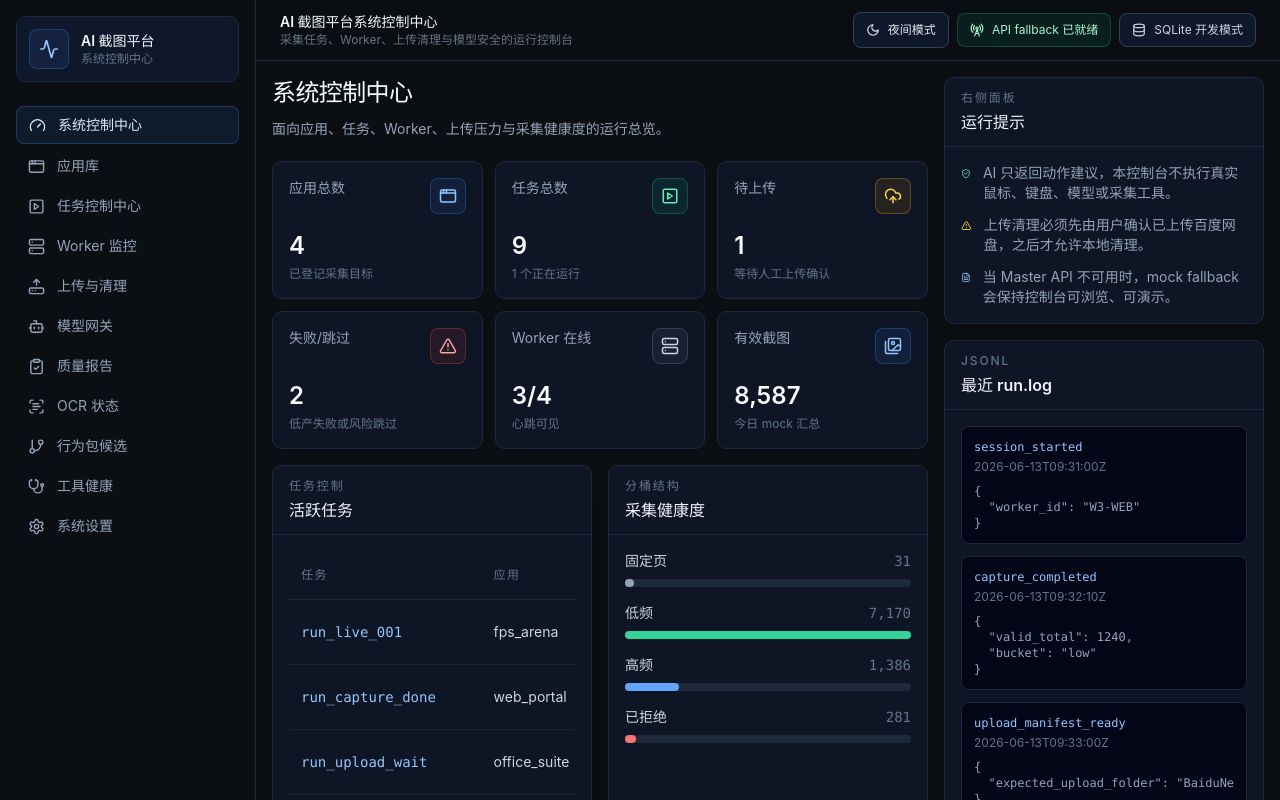
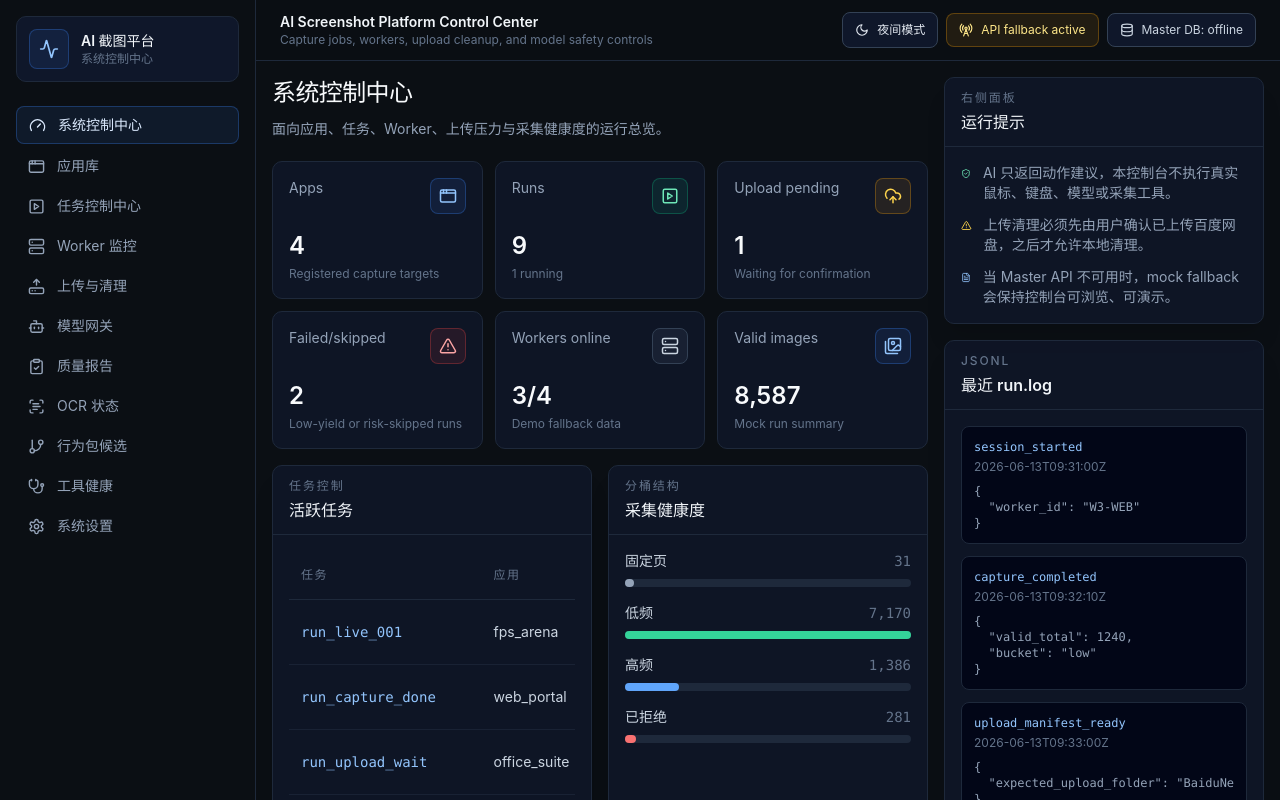
Before and after one commit to xiaozhao0625/model, a React (Vite) app in the folder apps/web-console/: page / in a window 1280 px wide. Shown: the top 800 px of the page. Built offline with nearby package versions, Linux system fonts and the light colour scheme; no server answers.

Commit message:
fix: use live worker api in web console

```diff
--- a/apps/web-console/src/components/dashboard/system-metrics.tsx
+++ b/apps/web-console/src/components/dashboard/system-metrics.tsx
@@ -1,23 +1,50 @@
 import { AlertTriangle, AppWindow, Images, PlaySquare, Server, UploadCloud } from "lucide-react";
-import { mockApps, mockRuns, mockWorkers } from "../../lib/mock-data";
+import { useEffect, useState } from "react";
+import { apiClient } from "../../lib/api-client";
+import type { WorkerRecord } from "../../lib/api-types";
+import { mockApps, mockRuns } from "../../lib/mock-data";
 import { formatNumber } from "../../lib/format";
 import { MetricCard } from "../ui/metric-card";
 
 export function SystemMetrics() {
+  const [workers, setWorkers] = useState<WorkerRecord[]>([]);
+  const [workerFallback, setWorkerFallback] = useState(false);
   const running = mockRuns.filter((run) => run.status === "running").length;
   const uploadPending = mockRuns.filter((run) => run.status === "upload_pending").length;
   const failed = mockRuns.filter((run) => run.status === "failed_low_yield" || run.status === "skipped_risk").length;
-  const workerOnline = mockWorkers.filter((worker) => worker.state !== "stopped" && worker.state !== "failed").length;
+  const workerOnline = workers.filter((worker) => worker.state !== "stopped" && worker.state !== "failed").length;
   const validToday = mockRuns.reduce((total, run) => total + run.valid_total, 0);
+
+  useEffect(() => {
+    let active = true;
+
+    apiClient.listWorkers().then((records) => {
+      if (!active) {
+        return;
+      }
+      setWorkers(records);
+      setWorkerFallback(apiClient.isUsingMockFallback());
+    });
+
+    return () => {
+      active = false;
+    };
+  }, []);
 
   return (
     <div className="grid gap-3 sm:grid-cols-2 xl:grid-cols-3 2xl:grid-cols-6">
-      <MetricCard label="应用总数" value={mockApps.length} detail="已登记采集目标" icon={<AppWindow size={18} />} tone="blue" />
-      <MetricCard label="任务总数" value={mockRuns.length} detail={`${running} 个正在运行`} icon={<PlaySquare size={18} />} tone="green" />
-      <MetricCard label="待上传" value={uploadPending} detail="等待人工上传确认" icon={<UploadCloud size={18} />} tone="amber" />
-      <MetricCard label="失败/跳过" value={failed} detail="低产失败或风险跳过" icon={<AlertTriangle size={18} />} tone="red" />
-      <MetricCard label="Worker 在线" value={`${workerOnline}/${mockWorkers.length}`} detail="心跳可见" icon={<Server size={18} />} tone="slate" />
-      <MetricCard label="有效截图" value={formatNumber(validToday)} detail="今日 mock 汇总" icon={<Images size={18} />} tone="blue" />
+      <MetricCard label="Apps" value={mockApps.length} detail="Registered capture targets" icon={<AppWindow size={18} />} tone="blue" />
+      <MetricCard label="Runs" value={mockRuns.length} detail={`${running} running`} icon={<PlaySquare size={18} />} tone="green" />
+      <MetricCard label="Upload pending" value={uploadPending} detail="Waiting for confirmation" icon={<UploadCloud size={18} />} tone="amber" />
+      <MetricCard label="Failed/skipped" value={failed} detail="Low-yield or risk-skipped runs" icon={<AlertTriangle size={18} />} tone="red" />
+      <MetricCard
+        label="Workers online"
+        value={`${workerOnline}/${workers.length}`}
+        detail={workerFallback ? "Demo fallback data" : "Live Master API"}
+        icon={<Server size={18} />}
+        tone="slate"
+      />
+      <MetricCard label="Valid images" value={formatNumber(validToday)} detail="Mock run summary" icon={<Images size={18} />} tone="blue" />
     </div>
   );
 }
--- a/apps/web-console/src/components/dashboard/worker-summary.tsx
+++ b/apps/web-console/src/components/dashboard/worker-summary.tsx
@@ -1,11 +1,33 @@
-import { mockWorkers } from "../../lib/mock-data";
+import { useEffect, useState } from "react";
+import { apiClient } from "../../lib/api-client";
+import type { WorkerRecord } from "../../lib/api-types";
 import { capabilityLabels, workerStateLabels } from "../../lib/status";
 import { Badge } from "../ui/badge";
 
 export function WorkerSummary() {
+  const [workers, setWorkers] = useState<WorkerRecord[]>([]);
+
+  useEffect(() => {
+    let active = true;
+
+    apiClient.listWorkers().then((records) => {
+      if (active) {
+        setWorkers(records);
+      }
+    });
+
+    return () => {
+      active = false;
+    };
+  }, []);
+
+  if (workers.length === 0) {
+    return <p className="text-sm text-slate-500">No live workers reported.</p>;
+  }
+
   return (
     <div className="grid gap-3 md:grid-cols-2">
-      {mockWorkers.map((worker) => (
+      {workers.map((worker) => (
         <div key={worker.worker_id} className="rounded-lg border border-slate-800 bg-slate-950 p-3">
           <div className="flex items-start justify-between gap-3">
             <div>
--- a/apps/web-console/src/components/layout/topbar.tsx
+++ b/apps/web-console/src/components/layout/topbar.tsx
@@ -1,23 +1,53 @@
 import { Database, RadioTower } from "lucide-react";
+import { useEffect, useState } from "react";
+import { apiClient } from "../../lib/api-client";
 import { ThemeToggle } from "./theme-toggle";
 
 export function Topbar() {
+  const [apiLabel, setApiLabel] = useState("Checking Master API");
+  const [apiFallback, setApiFallback] = useState(false);
+  const [dbLabel, setDbLabel] = useState("DB: unknown");
+
+  useEffect(() => {
+    let active = true;
+
+    apiClient.getHealth().then((health) => {
+      if (!active) {
+        return;
+      }
+      const fallback = apiClient.isUsingMockFallback();
+      const databaseBackend = typeof health.database_backend === "string" ? health.database_backend : "unknown";
+      const status = typeof health.status === "string" ? health.status : "unknown";
+      setApiFallback(fallback);
+      setApiLabel(fallback ? "API fallback active" : `Master API ${status}`);
+      setDbLabel(`Master DB: ${databaseBackend}`);
+    });
+
+    return () => {
+      active = false;
+    };
+  }, []);
+
   return (
     <header className="sticky top-0 z-20 border-b border-slate-800 bg-[#0B0F14]/95 px-4 py-3 backdrop-blur md:px-6">
       <div className="flex flex-wrap items-center justify-between gap-3">
         <div>
-          <h1 className="text-sm font-semibold text-slate-100">AI 截图平台系统控制中心</h1>
-          <p className="text-xs text-slate-500">采集任务、Worker、上传清理与模型安全的运行控制台</p>
+          <h1 className="text-sm font-semibold text-slate-100">AI Screenshot Platform Control Center</h1>
+          <p className="text-xs text-slate-500">Capture jobs, workers, upload cleanup, and model safety controls</p>
         </div>
         <div className="flex items-center gap-2 text-xs">
           <ThemeToggle />
-          <span className="inline-flex items-center gap-2 rounded-lg border border-emerald-500/30 bg-emerald-500/10 px-3 py-2 text-emerald-200">
+          <span
+            className={`inline-flex items-center gap-2 rounded-lg border px-3 py-2 ${
+              apiFallback ? "border-amber-500/30 bg-amber-500/10 text-amber-200" : "border-emerald-500/30 bg-emerald-500/10 text-emerald-200"
+            }`}
+          >
             <RadioTower size={14} />
-            API fallback 已就绪
+            {apiLabel}
           </span>
           <span className="inline-flex items-center gap-2 rounded-lg border border-slate-700 bg-slate-900 px-3 py-2 text-slate-300">
             <Database size={14} />
-            SQLite 开发模式
+            {dbLabel}
           </span>
         </div>
       </div>
--- a/apps/web-console/src/lib/api-client.ts
+++ b/apps/web-console/src/lib/api-client.ts
@@ -22,7 +22,6 @@ import {
   mockRuns,
   mockSummary,
   mockToolHealth,
-  mockUploads,
   mockWorkers
 } from "./mock-data";
 
@@ -58,6 +57,7 @@ export interface ApiClient {
   rollbackBehaviorCandidate(candidatePackId: string): Promise<BehaviorCandidateRecord>;
   getToolHealth(): Promise<ToolHealthRecord>;
   isUsingMockFallback(): boolean;
+  getBaseUrl(): string;
 }
 
 const defaultBaseUrl = import.meta.env.VITE_MASTER_API_URL || "http://localhost:8000";
@@ -76,9 +76,11 @@ export function createApiClient(baseUrl = defaultBaseUrl, fetcher: Fetcher = fet
         throw new Error(`${options.fallbackLabel || path} failed with ${response.status}`);
       }
       const envelope = (await response.json()) as ApiEnvelope<T>;
-      if (!envelope.ok || envelope.data === undefined) {
-        throw new Error(envelope.error || `${options.fallbackLabel || path} returned an error`);
+      const success = envelope.ok === true || envelope.code === 0;
+      if (!success || envelope.data === undefined) {
+        throw new Error(envelope.error || envelope.message || `${options.fallbackLabel || path} returned an error`);
       }
+      usingMockFallback = false;
       return envelope.data;
     } catch {
       usingMockFallback = true;
@@ -203,9 +205,10 @@ export function createApiClient(baseUrl = defaultBaseUrl, fetcher: Fetcher = fet
           status: "pending_review"
         },
         { method: "POST", body: JSON.stringify({}) }
-      ),
+    ),
     getToolHealth: () => request("/api/tool-health", mockToolHealth),
-    isUsingMockFallback: () => usingMockFallback || mockUploads.length > 0
+    isUsingMockFallback: () => usingMockFallback,
+    getBaseUrl: () => root
   };
 }
 
--- a/apps/web-console/src/lib/api-types.ts
+++ b/apps/web-console/src/lib/api-types.ts
@@ -96,7 +96,9 @@ export interface ModelProviderRecord {
 }
 
 export interface ApiEnvelope<T> {
-  ok: boolean;
+  ok?: boolean;
+  code?: number;
+  message?: string;
   data?: T;
   error?: string;
 }
--- a/apps/web-console/src/routes/workers.tsx
+++ b/apps/web-console/src/routes/workers.tsx
@@ -1,21 +1,64 @@
+import { useEffect, useState } from "react";
 import { PageHeader } from "../components/layout/page-header";
 import { Card } from "../components/ui/card";
 import { WorkerCard } from "../components/workers/worker-card";
-import { mockWorkers } from "../lib/mock-data";
+import { apiClient } from "../lib/api-client";
+import type { WorkerRecord } from "../lib/api-types";
 
 export function WorkersRoute() {
+  const [workers, setWorkers] = useState<WorkerRecord[]>([]);
+  const [loading, setLoading] = useState(true);
+  const [usingFallback, setUsingFallback] = useState(false);
+
+  useEffect(() => {
+    let active = true;
+
+    apiClient
+      .listWorkers()
+      .then((records) => {
+        if (!active) {
+          return;
+        }
+        setWorkers(records);
+        setUsingFallback(apiClient.isUsingMockFallback());
+      })
+      .finally(() => {
+        if (active) {
+          setLoading(false);
+        }
+      });
+
+    return () => {
+      active = false;
+    };
+  }, []);
+
   return (
     <div>
-      <PageHeader title="Worker 监控" description="监控 Worker 能力、当前任务、心跳状态和各平台采集边界。" />
+      <PageHeader
+        title="Worker Monitor"
+        description="Live worker capabilities, heartbeat state, assigned work, and platform boundaries from the Master API."
+      />
       <div className="mb-4 rounded-[10px] border border-blue-500/30 bg-blue-500/10 p-4 text-sm text-blue-100">
-        Web Worker 合同：content_area_only=true。后续真实 Playwright 采集必须排除浏览器地址栏、标签栏和 Windows 任务栏。
+        Web worker contract: content_area_only=true. Browser chrome, tabs, address bars, and the Windows taskbar stay outside valid captures.
       </div>
-      <Card title="Worker 列表" eyebrow="采集节点">
-        <div className="grid gap-3 md:grid-cols-2">
-          {mockWorkers.map((worker) => (
-            <WorkerCard key={worker.worker_id} worker={worker} />
-          ))}
+      {usingFallback ? (
+        <div className="mb-4 rounded-[10px] border border-amber-500/30 bg-amber-500/10 p-4 text-sm text-amber-100">
+          Worker data is using local demo fallback because the live Master API request failed.
         </div>
+      ) : null}
+      <Card title="Worker List" eyebrow="Live collection nodes">
+        {loading ? (
+          <p className="text-sm text-slate-400">Loading live workers from {apiClient.getBaseUrl()}...</p>
+        ) : workers.length === 0 ? (
+          <p className="text-sm text-slate-400">No workers reported by the Master API.</p>
+        ) : (
+          <div className="grid gap-3 md:grid-cols-2">
+            {workers.map((worker) => (
+              <WorkerCard key={worker.worker_id} worker={worker} />
+            ))}
+          </div>
+        )}
       </Card>
     </div>
   );
```
